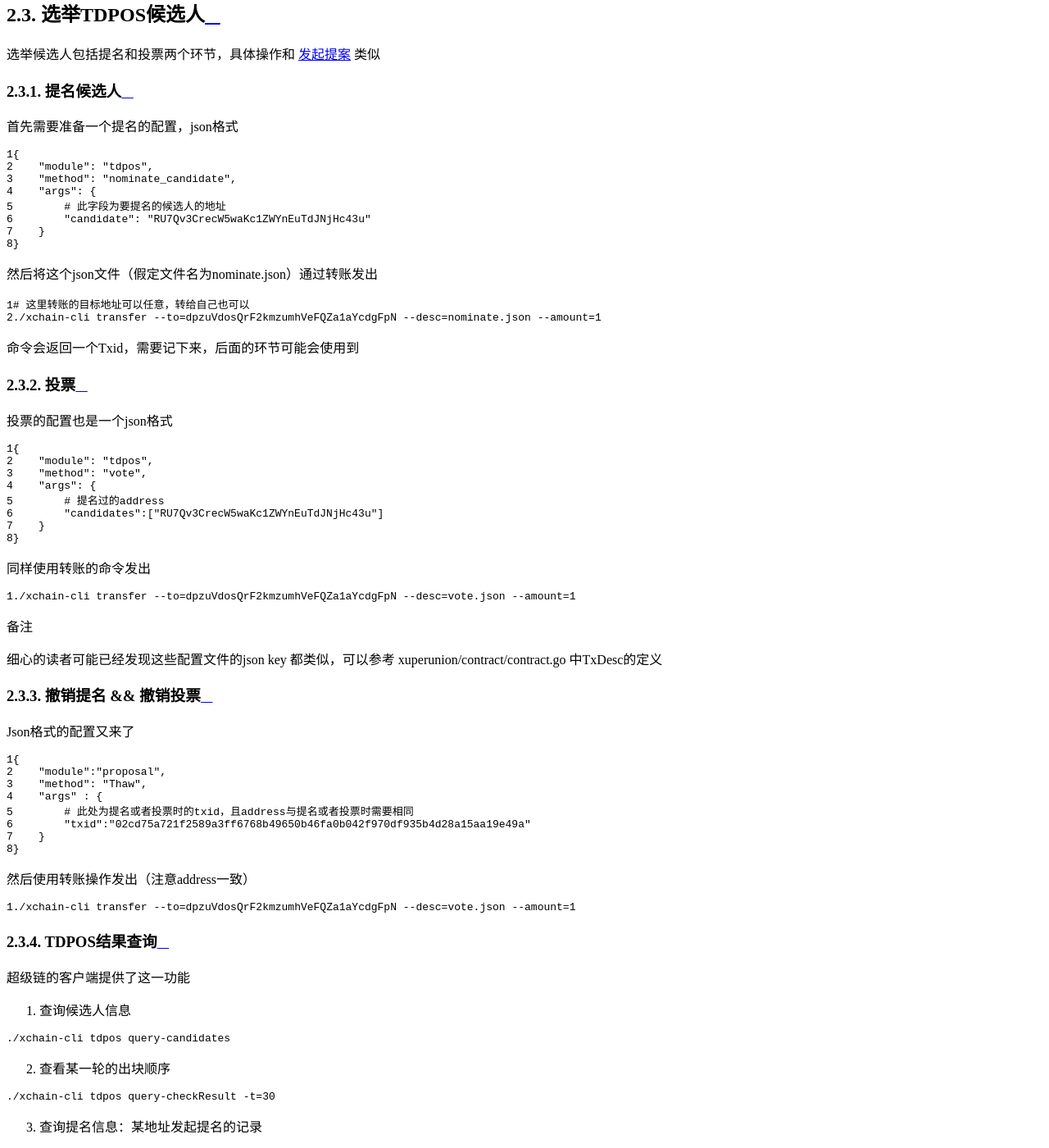
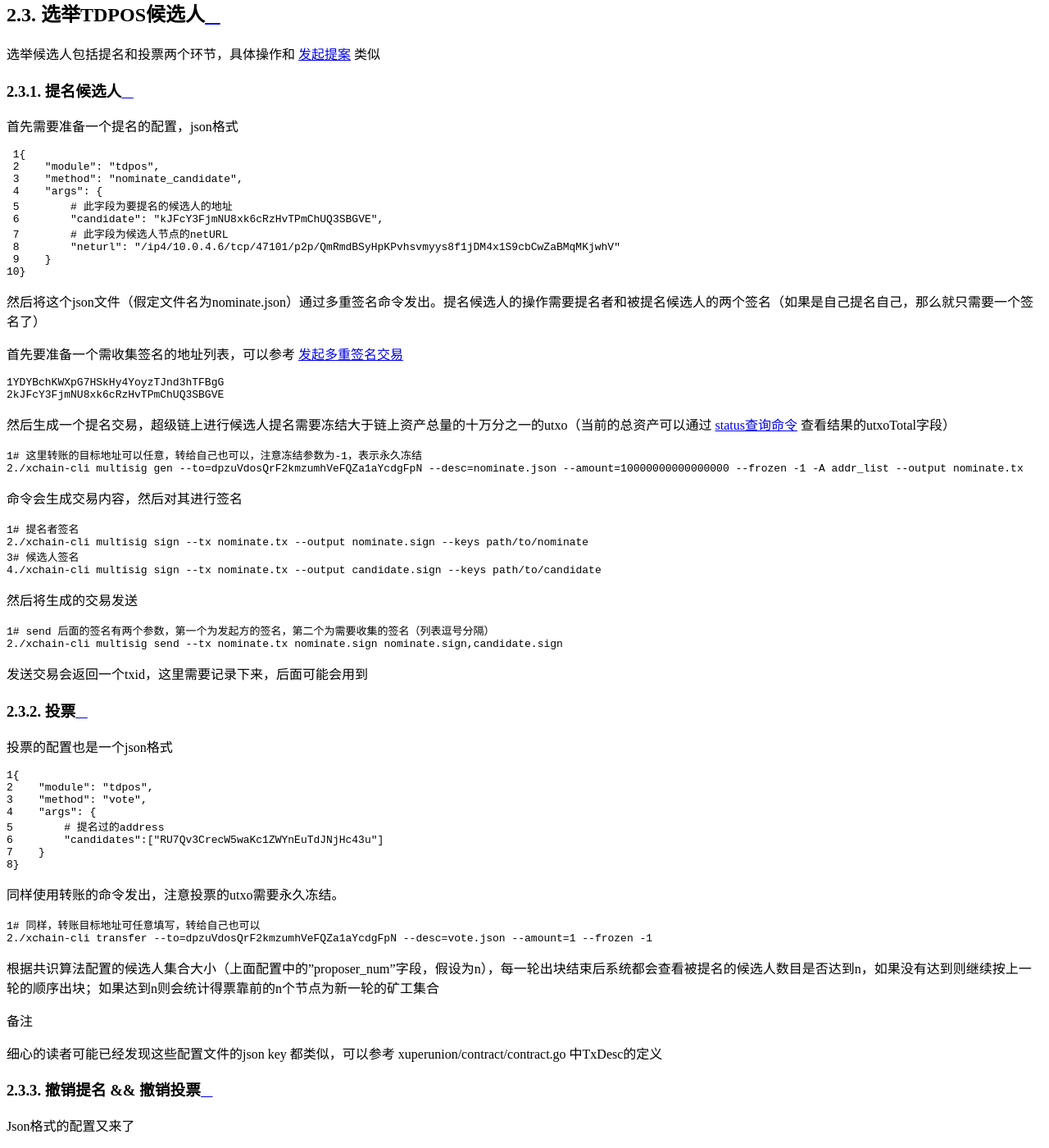
Before and after one commit to xuperchain/docs, a Sphinx documentation site: the page built from source/advanced_usage/multi-nodes.rst, in a window 1280 px wide and 1400 px high, scrolled down 3466 px. Shown: the whole window at 82% size. Built offline with Sphinx 7.4.7 and the Read the Docs theme 2.0.0, drawn with Linux system fonts in a browser that asks for light colours; some of the changed text lies outside the part shown.

Commit message:
update (#31)

```diff
--- a/source/advanced_usage/initiate_proposals.rst
+++ b/source/advanced_usage/initiate_proposals.rst
@@ -54,8 +54,8 @@ XuperUnion中有多种提案-投票操作场景，但原理都是一致的，我
 .. code-block:: python
     :linenos:
 
-    ./xchain-cli vote --txid f26d670b695d9fd5da503a34d130ef19e738b35e031b18b70ad4cbbf6dfe2656 --freeze 1100 --amount 100002825031900000000
+    ./xchain-cli vote f26d670b695d9fd5da503a34d130ef19e738b35e031b18b70ad4cbbf6dfe2656 --frozen 1100 --amount 100002825031900000000
 
-这里需要注意进行投票的节点需要有矿工账号的密钥对，以及 --freeze 参数的冻结高度大于提案生效的高度。因为最终通过的规则是投票资源大于总资源的51%，所以需要初始token量最多的矿工账号来进行投票，并保证token数符合要求。
+这里需要注意进行投票的节点需要有矿工账号的密钥对，以及 --frozen 参数的冻结高度大于提案生效的高度。因为最终通过的规则是投票资源大于总资源的51%，所以需要初始token量最多的矿工账号来进行投票，并保证token数符合要求。
 
 如此进行后，等到区块出到设定的生效高度，便完成了提案-投票的整个流程。其他场景的提案机制都是类似的，仅是json配置文件不同而已。
--- a/source/advanced_usage/multi-nodes.rst
+++ b/source/advanced_usage/multi-nodes.rst
@@ -124,19 +124,49 @@ XuperUnion系统支持可插拔共识，通过修改创世块的参数，可以
         "method": "nominate_candidate",
         "args": {
             # 此字段为要提名的候选人的地址
-            "candidate": "RU7Qv3CrecW5waKc1ZWYnEuTdJNjHc43u"
+            "candidate": "kJFcY3FjmNU8xk6cRzHvTPmChUQ3SBGVE",
+            # 此字段为候选人节点的netURL
+            "neturl": "/ip4/10.0.4.6/tcp/47101/p2p/QmRmdBSyHpKPvhsvmyys8f1jDM4x1S9cbCwZaBMqMKjwhV"
         }
     }
 
-然后将这个json文件（假定文件名为nominate.json）通过转账发出
+然后将这个json文件（假定文件名为nominate.json）通过多重签名命令发出。提名候选人的操作需要提名者和被提名候选人的两个签名（如果是自己提名自己，那么就只需要一个签名了）
+
+首先要准备一个需收集签名的地址列表，可以参考 `发起多重签名交易 <../quickstart.html#multisig>`_
+
+.. code-block:: console
+    :linenos:
+
+    YDYBchKWXpG7HSkHy4YoyzTJnd3hTFBgG
+    kJFcY3FjmNU8xk6cRzHvTPmChUQ3SBGVE
+
+然后生成一个提名交易，超级链上进行候选人提名需要冻结大于链上资产总量的十万分之一的utxo（当前的总资产可以通过 `status查询命令 <../quickstart.html#svr-status>`_ 查看结果的utxoTotal字段）
 
 .. code-block:: bash
     :linenos:
 
-    # 这里转账的目标地址可以任意，转给自己也可以
-    ./xchain-cli transfer --to=dpzuVdosQrF2kmzumhVeFQZa1aYcdgFpN --desc=nominate.json --amount=1
+    # 这里转账的目标地址可以任意，转给自己也可以，注意冻结参数为-1，表示永久冻结
+    ./xchain-cli multisig gen --to=dpzuVdosQrF2kmzumhVeFQZa1aYcdgFpN --desc=nominate.json --amount=10000000000000000 --frozen -1 -A addr_list --output nominate.tx
 
-命令会返回一个Txid，需要记下来，后面的环节可能会使用到
+命令会生成交易内容，然后对其进行签名
+
+.. code-block:: bash
+    :linenos:
+
+    # 提名者签名
+    ./xchain-cli multisig sign --tx nominate.tx --output nominate.sign --keys path/to/nominate
+    # 候选人签名
+    ./xchain-cli multisig sign --tx nominate.tx --output candidate.sign --keys path/to/candidate
+
+然后将生成的交易发送
+
+.. code-block:: bash
+    :linenos:
+
+    # send 后面的签名有两个参数，第一个为发起方的签名，第二个为需要收集的签名（列表逗号分隔）
+    ./xchain-cli multisig send --tx nominate.tx nominate.sign nominate.sign,candidate.sign
+
+发送交易会返回一个txid，这里需要记录下来，后面可能会用到
 
 投票
 ^^^^
@@ -155,12 +185,15 @@ XuperUnion系统支持可插拔共识，通过修改创世块的参数，可以
         }
     }
 
-同样使用转账的命令发出
+同样使用转账的命令发出，注意投票的utxo需要永久冻结。
 
 .. code-block:: bash
     :linenos:
 
-    ./xchain-cli transfer --to=dpzuVdosQrF2kmzumhVeFQZa1aYcdgFpN --desc=vote.json --amount=1
+    # 同样，转账目标地址可任意填写，转给自己也可以
+    ./xchain-cli transfer --to=dpzuVdosQrF2kmzumhVeFQZa1aYcdgFpN --desc=vote.json --amount=1 --frozen -1
+
+根据共识算法配置的候选人集合大小（上面配置中的"proposer_num"字段，假设为n），每一轮出块结束后系统都会查看被提名的候选人数目是否达到n，如果没有达到则继续按上一轮的顺序出块；如果达到n则会统计得票靠前的n个节点为新一轮的矿工集合
 
 .. note:: 细心的读者可能已经发现这些配置文件的json key 都类似，可以参考 xuperunion/contract/contract.go 中TxDesc的定义
 
@@ -181,12 +214,12 @@ Json格式的配置又来了
         }
     }
 
-然后使用转账操作发出（注意address一致）
+然后使用转账操作发出（注意address一致），撤销提名/投票后，当时被冻结的资产会解冻，可以继续使用了
 
 .. code-block:: bash
     :linenos:
 
-    ./xchain-cli transfer --to=dpzuVdosQrF2kmzumhVeFQZa1aYcdgFpN --desc=vote.json --amount=1
+    ./xchain-cli transfer --to=dpzuVdosQrF2kmzumhVeFQZa1aYcdgFpN --desc=thaw.json --amount=1
 
 TDPOS结果查询
 ^^^^^^^^^^^^^
```
